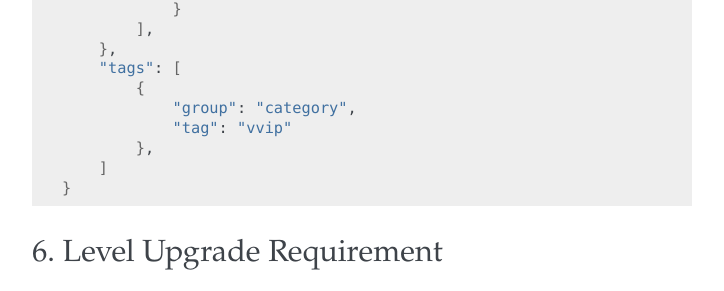
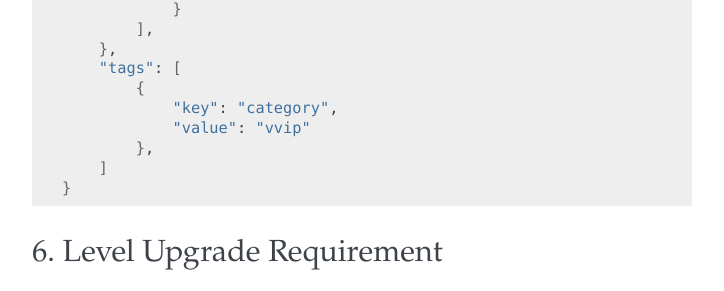
Before and after one commit to ui/stamps-api-docs, a Sphinx documentation site: the page built from source/customer_api.rst, in a window 1280 px wide and 900 px high, scrolled down 12217 px. Shown: the part 161-452 px from the top of the window, without its empty margins (388-1112 px from the left). Built offline with Sphinx 7.4.7, drawn with Linux system fonts in a browser that asks for light colours.

Commit message:
Update full profile tags doc

```diff
--- a/source/customer_api.rst
+++ b/source/customer_api.rst
@@ -646,8 +646,8 @@ A successful API call:
         },
         "tags": [
             {
-                "group": "category",
-                "tag": "vvip"
+                "key": "category",
+                "value": "vvip"
             },
         ]
     }
```
